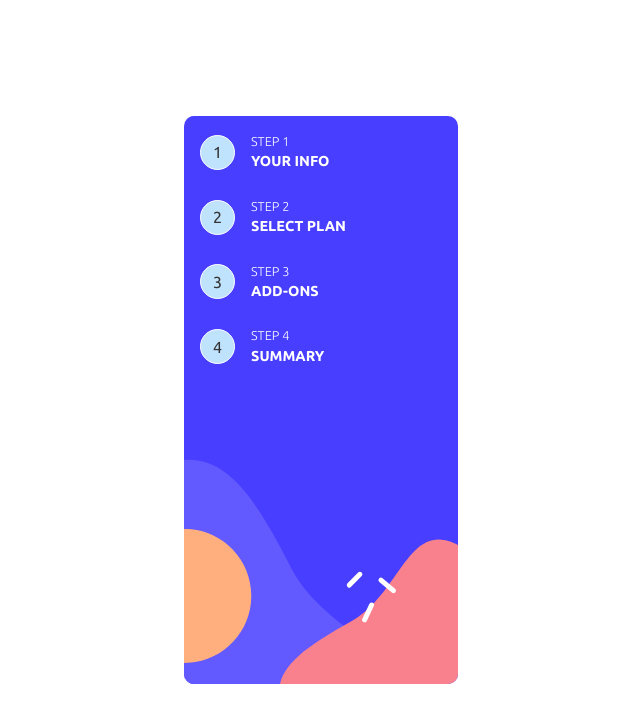
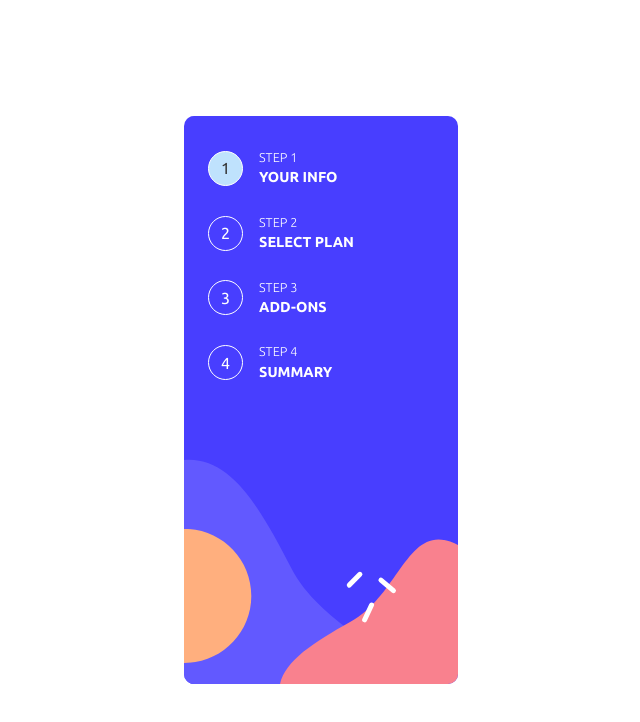
Before and after one commit to the-pro7/multi-step-form, a React (Vite) app: page / in a window 1280 px wide. Shown: the top 722 px of the page, without its empty margins (319-959 px from the left). Built offline with nearby package versions, Linux system fonts and the light colour scheme.

Commit message:
Side nav complete

```diff
--- a/src/components/SideNav.jsx
+++ b/src/components/SideNav.jsx
@@ -18,19 +18,19 @@ const SideNav = () => {
 					stepNumber={2}
 					stepName={"Step 2"}
 					stepType={"Select Plan"}
-					active={active}
+					// active={active}
 				/>
 				<Step
 					stepNumber={3}
 					stepName={"Step 3"}
 					stepType={"Add-ons"}
-					active={active}
+					// active={active}
 				/>
 				<Step
 					stepNumber={4}
 					stepName={"Step 4"}
 					stepType={"Summary"}
-					active={active}
+					// active={active}
 				/>
 			</div>
 		</aside>
--- a/src/styleshseet/SideNav.scss
+++ b/src/styleshseet/SideNav.scss
@@ -12,7 +12,7 @@
     flex-direction: column;
     gap: 1.5em;
     height: fit-content;
-    margin: 1em;
+    margin: 2em 0 0 1.5em;
 
     .steps {
         // border: 3px solid green;
```
